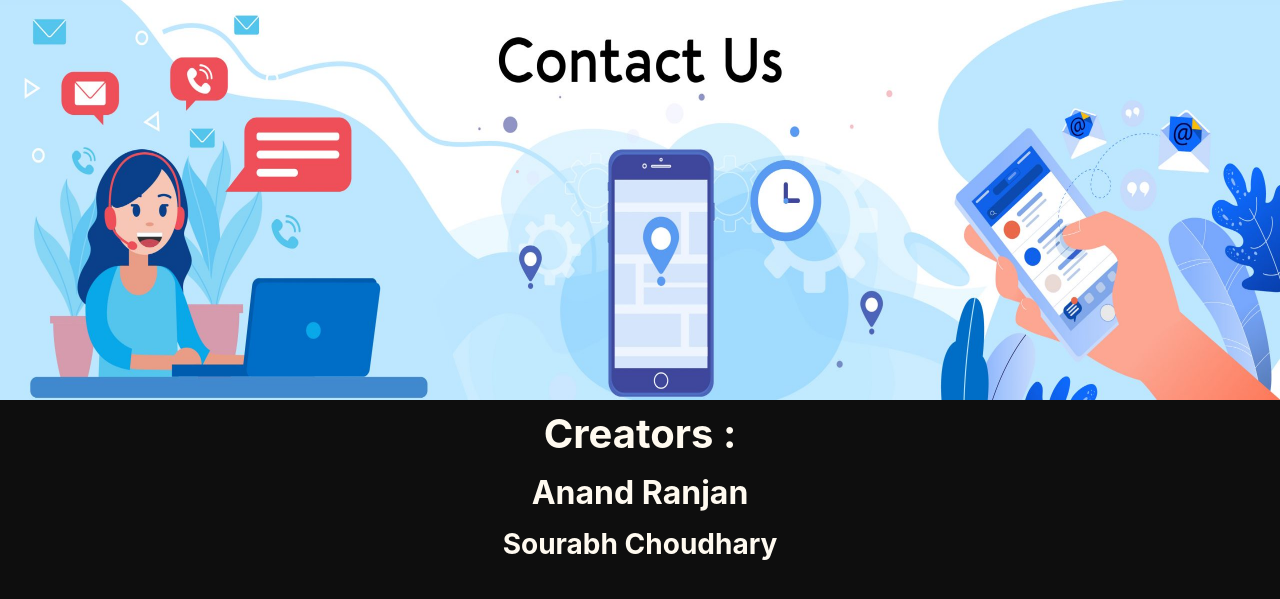
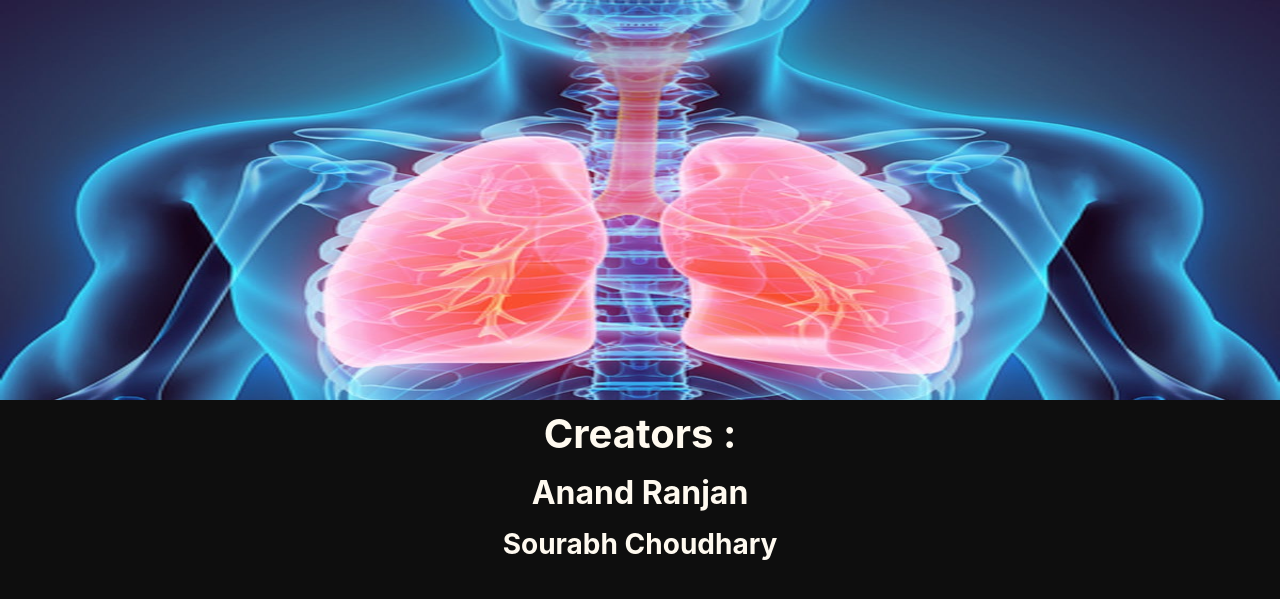
Before and after one commit to Anand-ark/Health-Mate-Webapp-Using-Django, a Django app: page /contact in a window 1280 px wide. Shown: the part 56-655 px from the top of the page. Run offline with Django 3.2, Linux system fonts and the light colour scheme; parts of the project's set-up code (start-up, migrations or seed data) failed here and were passed over.

Commit message:
Update contact.html

```diff
--- a/templates/App/contact.html
+++ b/templates/App/contact.html
@@ -9,7 +9,7 @@
     p{
     margin-top:10px;
 </style>
-<img src="/media/Contact.jpg" class="d-block w-100" alt="..." width="800" height="400">
+<img src="/media/fi.jpg" class="d-block w-100" alt="..." width="800" height="400">
 <h1 style="text-align:center; color: FloralWhite;"><b><p>Creators : </p></b></h1>
 <h2 style="text-align:center; color: FloralWhite;"><b><p>Anand Ranjan</p></b></h2>
 <h3 style="text-align:center; color: FloralWhite;"><b><p>Sourabh Choudhary</p></b></h3>
```
